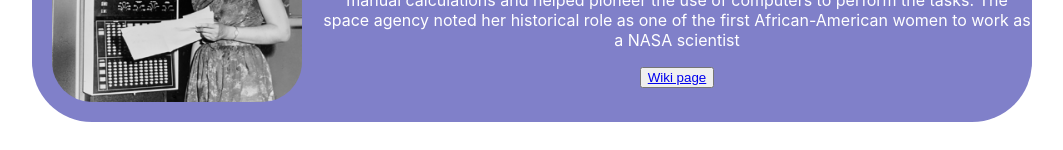
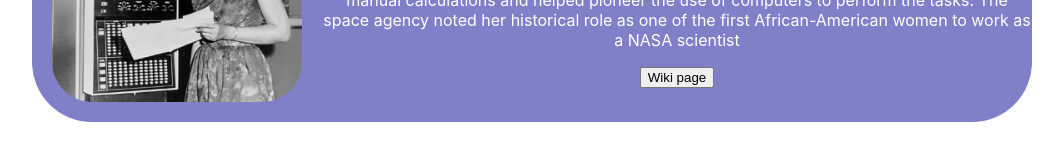
Before and after one commit to kencal20/dbc_reactproject1, a React (Create React App) app: page / in a window 1280 px wide. Shown: the part 188-338 px from the top of the page, without its empty margins (158-1221 px from the left). Built offline with nearby package versions, Linux system fonts and the light colour scheme.

Commit message:
styling of anchor tag in button tag

```diff
--- a/src/styles.css
+++ b/src/styles.css
@@ -16,3 +16,7 @@ img{
     border-radius: 40px;
 
 }
+button>a{
+    color:black;
+    text-decoration:none;
+}
```
